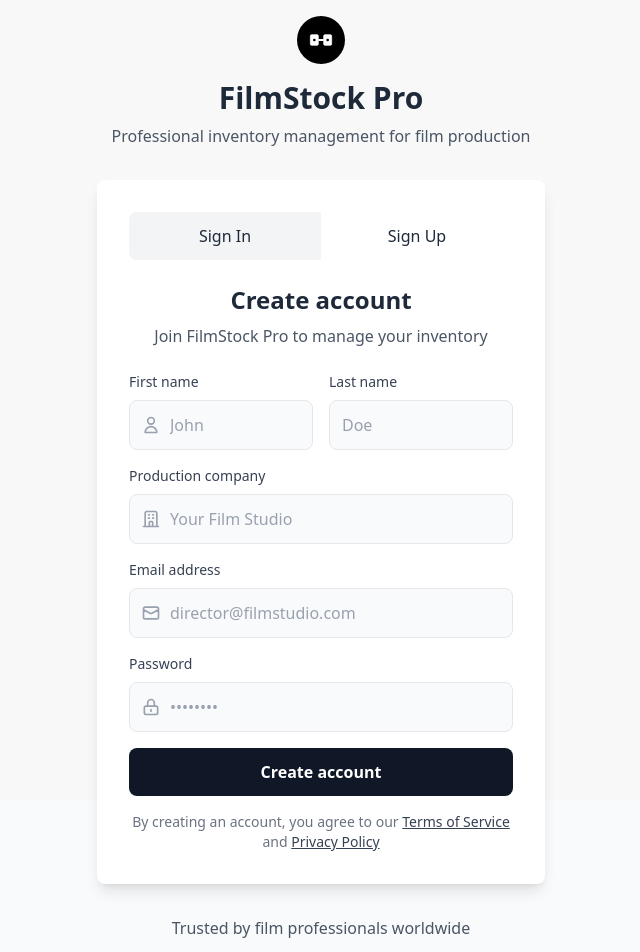
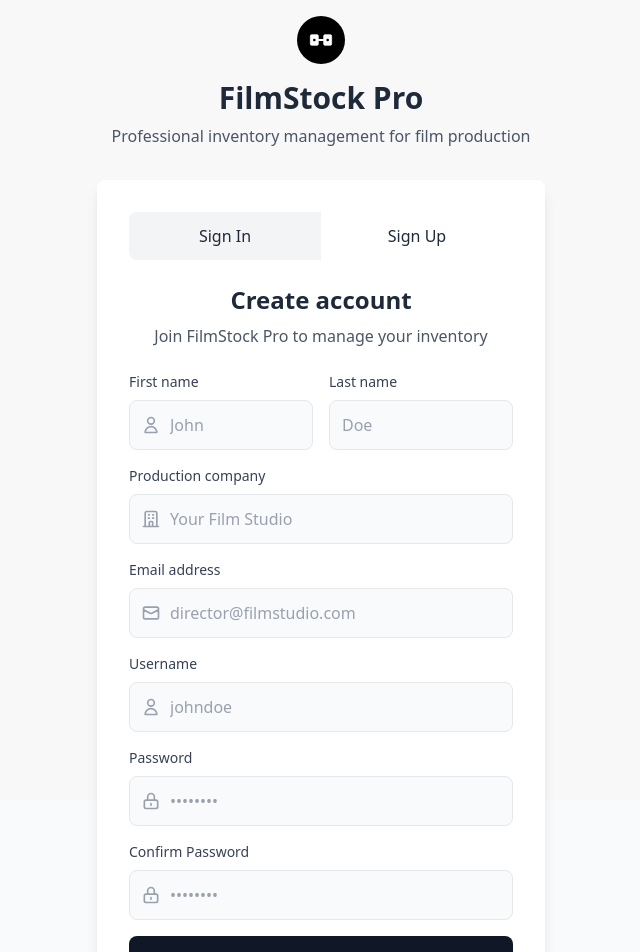
Before and after one commit to RiyaaVishnoi/inventory-management-system, a React (Vite) app in the folder frontend/: page /signup in a window 1280 px wide. Shown: the top 952 px of the page, without its empty margins (319-959 px from the left). Built offline with nearby package versions, Linux system fonts and the light colour scheme.

Commit message:
feat: complete backend integration for authentication

```diff
--- a/frontend/package.json
+++ b/frontend/package.json
@@ -4,7 +4,7 @@
   "version": "0.0.0",
   "type": "module",
   "scripts": {
-    "dev": "vite",
+    "dev": "vite --port 5173",
     "build": "vite build",
     "lint": "eslint .",
     "preview": "vite preview"
--- a/frontend/src/pages/Login.jsx
+++ b/frontend/src/pages/Login.jsx
@@ -21,7 +21,7 @@ const Login = () => {
     try {
       // Send authentication request to Djoser JWT endpoint
       const response = await axios.post(
-        "http://127.0.0.1:8000/auth/jwt/create/",
+        "http://127.0.0.1:8000/api/auth/jwt/create/",
         form
       );
 
--- a/frontend/src/pages/Signup.jsx
+++ b/frontend/src/pages/Signup.jsx
@@ -8,7 +8,9 @@ const Signup = () => {
     lastName: "",
     productionCompany: "",
     email: "",
+    username: "",
     password: "",
+    rePassword: "",
   });
   const [message, setMessage] = useState("");
   const [isLoading, setIsLoading] = useState(false);
@@ -24,15 +26,27 @@ const Signup = () => {
     setIsLoading(true);
     setMessage("");
 
+    // Validate password match
+    if (form.password !== form.rePassword) {
+      setMessage("Signup failed: Passwords do not match");
+      setIsLoading(false);
+      return;
+    }
+
     try {
       // Send registration request to Djoser API endpoint
-      // Note: We only send email and password as required by the backend
+      // Note: We need to send email, username, password, and re_password as required by the backend
       const registrationData = {
         email: form.email,
+        username: form.username,
         password: form.password,
+        re_password: form.rePassword,
       };
 
-      await axios.post("http://127.0.0.1:8000/auth/users/", registrationData);
+      await axios.post(
+        "http://127.0.0.1:8000/api/auth/users/",
+        registrationData
+      );
       setMessage("Signup successful! You can now log in.");
 
       // Redirect to login page after successful signup
@@ -43,6 +57,12 @@ const Signup = () => {
       // Handle different types of errors from the API
       if (error.response?.data?.email) {
         setMessage("Signup failed: " + error.response.data.email[0]);
+      } else if (error.response?.data?.username) {
+        setMessage("Signup failed: " + error.response.data.username[0]);
+      } else if (error.response?.data?.password) {
+        setMessage("Signup failed: " + error.response.data.password[0]);
+      } else if (error.response?.data?.re_password) {
+        setMessage("Signup failed: " + error.response.data.re_password[0]);
       } else {
         setMessage("Signup failed: Please try again");
       }
@@ -268,6 +288,40 @@ const Signup = () => {
               </div>
             </div>
 
+            {/* Username Input Field */}
+            <div>
+              <label className="block text-sm font-medium text-gray-700 mb-2">
+                Username
+              </label>
+              <div className="relative">
+                {/* User icon for username */}
+                <div className="absolute inset-y-0 left-0 pl-3 flex items-center pointer-events-none">
+                  <svg
+                    className="h-5 w-5 text-gray-400"
+                    fill="none"
+                    viewBox="0 0 24 24"
+                    stroke="currentColor"
+                  >
+                    <path
+                      strokeLinecap="round"
+                      strokeLinejoin="round"
+                      strokeWidth={2}
+                      d="M16 7a4 4 0 11-8 0 4 4 0 018 0zM12 14a7 7 0 00-7 7h14a7 7 0 00-7-7z"
+                    />
+                  </svg>
+                </div>
+                <input
+                  type="text"
+                  name="username"
+                  value={form.username}
+                  onChange={handleChange}
+                  placeholder="johndoe"
+                  className="w-full pl-10 pr-3 py-3 border border-gray-200 rounded-lg bg-gray-50 text-gray-900 placeholder-gray-400 focus:outline-none focus:ring-2 focus:ring-gray-300 focus:border-transparent"
+                  required
+                />
+              </div>
+            </div>
+
             {/* Password Input Field */}
             <div>
               <label className="block text-sm font-medium text-gray-700 mb-2">
@@ -294,6 +348,40 @@ const Signup = () => {
                   type="password"
                   name="password"
                   value={form.password}
+                  onChange={handleChange}
+                  placeholder="••••••••"
+                  className="w-full pl-10 pr-3 py-3 border border-gray-200 rounded-lg bg-gray-50 text-gray-900 placeholder-gray-400 focus:outline-none focus:ring-2 focus:ring-gray-300 focus:border-transparent"
+                  required
+                />
+              </div>
+            </div>
+
+            {/* Confirm Password Input Field */}
+            <div>
+              <label className="block text-sm font-medium text-gray-700 mb-2">
+                Confirm Password
+              </label>
+              <div className="relative">
+                {/* Lock icon for password */}
+                <div className="absolute inset-y-0 left-0 pl-3 flex items-center pointer-events-none">
+                  <svg
+                    className="h-5 w-5 text-gray-400"
+                    fill="none"
+                    viewBox="0 0 24 24"
+                    stroke="currentColor"
+                  >
+                    <path
+                      strokeLinecap="round"
+                      strokeLinejoin="round"
+                      strokeWidth={2}
+                      d="M12 15v2m-6 4h12a2 2 0 002-2v-6a2 2 0 00-2-2H6a2 2 0 00-2 2v6a2 2 0 002 2zm10-10V7a4 4 0 00-8 0v4h8z"
+                    />
+                  </svg>
+                </div>
+                <input
+                  type="password"
+                  name="rePassword"
+                  value={form.rePassword}
                   onChange={handleChange}
                   placeholder="••••••••"
                   className="w-full pl-10 pr-3 py-3 border border-gray-200 rounded-lg bg-gray-50 text-gray-900 placeholder-gray-400 focus:outline-none focus:ring-2 focus:ring-gray-300 focus:border-transparent"
```
Also changed, not shown: 2 other files (tests, documents, lock files or other folders).
